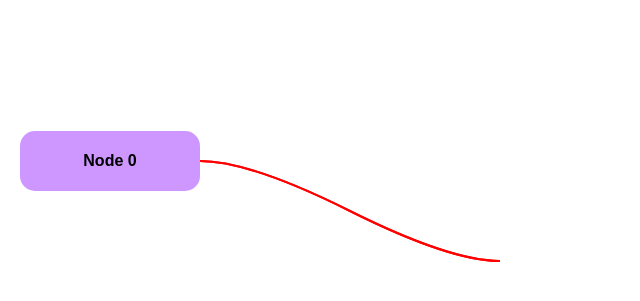
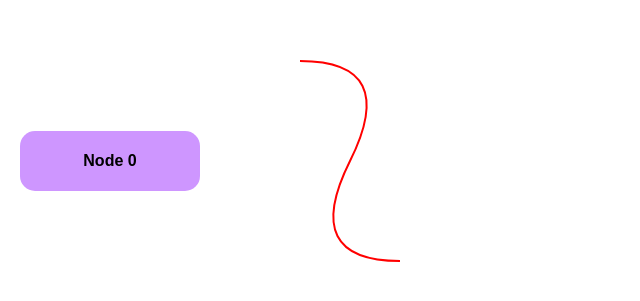
Before and after one commit to gladius-dancer/mind-map2, a React (Create React App) app: page / in a window 1280 px wide. Shown: the part 239-540 px from the top of the page, without its empty margins (0-640 px from the left). Built offline with nearby package versions, Linux system fonts and the light colour scheme.

Commit message:
Connection lines

```diff
--- a/src/components/Block/Block.tsx
+++ b/src/components/Block/Block.tsx
@@ -1,62 +1,107 @@
-import React, {useEffect, useRef, useState} from 'react';
+import React, {MutableRefObject, RefObject, useEffect, useRef, useState} from 'react';
 import "./Block.css";
 import {ReactComponent as Plus} from "../../assets/icons/plus-solid.svg"
-import ConnectionsContainer from "../ConnectionsContainer/ConnectionsContainer";
+import {ConnectionType} from "../ConnectionsContainer/types/ConnectionType";
+import {TreeType} from "../BlocksContainer/hooks/useAddChild";
+import {ConnectionsContainer} from "../ConnectionsContainer";
 
 type Content = {
     tree: any;
     addChild: (a: string) => void;
 }
 
+type LocationType = {
+    x: number;
+    y: number;
+}
+
+type CordinateType = {
+    start: LocationType;
+    end: LocationType;
+    childs: ConnectionType[]
+}
+
+
 function Block({tree, addChild}: Content) {
 
     const elementRefs = useRef<any[]>([]);
-    const [cordinate, setCordinate] = useState<any[]>([])
+    const [cordinate, setCordinate] = useState<CordinateType[]>([]);
+
+    const getCordinates = (tree: any) => {
+        // tree.forEach((item: any)=>{
+        //     console.log(elementRefs.current[item.version]);
+        //
+        // })
+
+        elementRefs.current.map((item)=>{
+            console.log(item.key);
+        })
+
+        /*tree?.forEach((node: any, index: any) => {
+            if (node.childs.length > 0) {
+                const elementRef = elementRefs.current[node.version];
+                const rect = elementRef.getBoundingClientRect();
+                setCordinate((prev: any) => {
+                    return prev.map((item: any) => {
+                        if (item.version === node.version) {
+                            return {...item, start: {x: rect.x + 180, y: rect.y + 30}, end: {x: rect.x, y: rect.y + 30}}
+                        }
+                    })
+                })
+                getCordinates(node.childs);
+            } else {
+                const elementRef = elementRefs.current[node.version];
+                const rect = elementRef.getBoundingClientRect();
+                setCordinate((prev: any) => {
+                    return prev.map((item: any) => {
+                        if (item.version === node.version) {
+                            return {...item, start: {x: rect.x + 180, y: rect.y + 30}, end: {x: rect.x, y: rect.y + 30}}
+                        }
+                    })
+                })
+            }
+        });*/
+    };
 
     useEffect(() => {
-        const getCoordinatesRecursive = (elements: any) => {
-            elements.forEach((element: any, index: any) => {
-                const elementRef = elementRefs.current[index];
-                if (elementRef) {
-                    const rect = elementRef.getBoundingClientRect();
-                    setCordinate(prev => [...prev, {x: rect.x, y: rect.y}])
-                    console.log(rect);
-                }
-                if (element?.childs?.length > 0) {
-                    getCoordinatesRecursive(element.childs);
-                }
-            });
-        };
-        getCoordinatesRecursive(tree);
+        getCordinates(tree);
+
     }, [tree]);
 
     return (
         <div className="block-layer">
+            {/*{cordinate?.map((start, index) => {*/}
+            {/*        return start.childs?.map((end: any) => (*/}
+                        <ConnectionsContainer
+                            // key={index}
+                            // start={{x: start.start.x, y: start.start.y}}
+                            // end={{x: end.end.x, y: end.end.y}}
+                            start={{x: 300, y: 300}}
+                            end={{x: 400, y: 500}}
+                        />
+            {/*        ))*/}
+            {/*    }*/}
+            {/*)*/}
+            {/*}*/}
             <div>
-                {cordinate.map((item, index)=>(
-                    <ConnectionsContainer
-                        key={index}
-                        start={{x: item?.x + 180, y: item?.y + 30}}
-                        end={{x: 500, y: 500}}/>
-                ))}
-                {tree?.map((branch: any, index: any) => (
+                {tree?.map(({childs, label, version}: TreeType, index: number) => (
                     <div
-                        key={branch.version}
-                        ref={(el) => (elementRefs.current[index] = el)}
+                        key={version}
+                        ref={(el:HTMLDivElement | null) => elementRefs.current[index] = el}
                         className="block-container-column">
                         <div className="block">
-                            <p>{branch.label} {branch.version}</p>
-                            <span className="add" onClick={() => addChild(branch.version)}>
+                            <p>{label} {version}</p>
+                            <span className="add" onClick={() => addChild(version)}>
                                 <Plus className="plus"/>
                             </span>
                         </div>
-                        {branch.childs.length > 0 && (
+                        {childs?.length > 0 && (
                             <div className='.block-container-row'>
                                 {tree?.map((item: any) => {
-                                    if(branch.version === item.version){
+                                        if(version === item.version){
                                             return (
                                                 <Block
-                                                key={branch.version}
+                                                    key={version}
                                                     tree={item.childs}
                                                     addChild={addChild}
                                                 />
@@ -70,7 +115,6 @@ function Block({tree, addChild}: Content) {
                 ))}
             </div>
         </div>
-
     );
 }
 
--- a/src/components/BlocksContainer/BlocksContainer.tsx
+++ b/src/components/BlocksContainer/BlocksContainer.tsx
@@ -1,56 +1,14 @@
-import React, {useState} from 'react';
+import React from 'react';
 import "./BlocksContainer.css";
 import {Block} from "../Block";
-import ConnectionsContainer from "../ConnectionsContainer/ConnectionsContainer";
-
-type TreeType = {
-    version: string,
-    label: string,
-    childs?: TreeType[]
-}
+import useAddChild from "./hooks/useAddChild";
 
 function BlocksContainer() {
-    const [tree, setTree] = useState<TreeType[]>(
-        [{
-            version: "0",
-            label: 'Node',
-            childs: [],
-        }],
-    );
 
-    const searchAndChangeElement = (treeArray: any, version: any) => {
-        return treeArray?.map((node: any) => {
-            if (node.version === version) {
-                if(node.childs.length > 0){
-                    return {
-                        ...node, childs: [...node.childs, {
-                            version: `${node.version}-${node.childs.length}`,
-                            label: `Child`,
-                            childs: []
-                        }]
-                    };
-                }else{
-                    return {
-                        ...node, childs: [...node.childs, {
-                            version: `${node.version}-0`,
-                            label: `Child`,
-                            childs: []
-                        }]
-                    };
-                }
-            }
-            else if (node.childs.length > 0) {
-                return {...node, childs: searchAndChangeElement(node.childs, version)};
-            }
-            else {
-                return node;
-            }
-        });
-    };
-    const addChild = (version: string) => {
-        const modifiedTree = searchAndChangeElement(tree, version);
-        setTree(modifiedTree);
-    };
+    const {
+        tree,
+        addChild
+    } = useAddChild();
 
     return (
         <div className="block-container">
@@ -58,6 +16,17 @@ function BlocksContainer() {
                 tree={tree}
                 addChild={addChild}
             />
+            {/*{cordinate?.map((start, index) => {
+                    return start.childs?.map((end: any) => (
+                        <ConnectionsContainer
+                            key={index}
+                            start={{x: start.start.x, y: start.start.y}}
+                            end={{x: end.end.x, y: end.end.y}}
+                        />
+                    ))
+                }
+            )
+            }*/}
         </div>
     );
 }
--- /dev/null
+++ b/src/components/BlocksContainer/hooks/useAddChild.ts
@@ -0,0 +1,59 @@
+import {useState} from 'react';
+
+export type TreeType = {
+    version: string,
+    label: string,
+    childs: TreeType[]
+}
+
+function useAddChild() {
+    const [tree, setTree] = useState<TreeType[]>(
+        [{
+            version: "0",
+            label: 'Node',
+            childs: [],
+        }],
+    );
+
+    const searchAndChangeElement = (treeArray: any, version: any) => {
+        return treeArray?.map((node: any) => {
+            if (node.version === version) {
+                if(node.childs.length > 0){
+                    return {
+                        ...node, childs: [...node.childs, {
+                            version: `${node.version}-${node.childs.length}`,
+                            label: `Child`,
+                            childs: []
+                        }]
+                    };
+                }else{
+                    return {
+                        ...node, childs: [...node.childs, {
+                            version: `${node.version}-0`,
+                            label: `Child`,
+                            childs: []
+                        }]
+                    };
+                }
+            }
+            else if (node.childs.length > 0) {
+                return {...node, childs: searchAndChangeElement(node.childs, version)};
+            }
+            else {
+                return node;
+            }
+        });
+    };
+    const addChild = (version: string) => {
+        const modifiedTree = searchAndChangeElement(tree, version);
+        setTree(modifiedTree);
+    };
+
+    return {
+        tree,
+        addChild,
+        searchAndChangeElement
+    }
+}
+
+export default useAddChild;
--- a/src/components/ConnectionsContainer/ConnectionsContainer.tsx
+++ b/src/components/ConnectionsContainer/ConnectionsContainer.tsx
@@ -1,42 +1,14 @@
-import React, {useEffect, useState} from 'react';
+import React, {useEffect} from 'react';
 import "./ConnectionsContainer.css";
-
-type CordinateType = {
-    x: number;
-    y: number;
-}
-
-type ConnectionType = {
-    start: CordinateType;
-    end: CordinateType
-}
+import useConnect from "./hooks/useConnect";
+import {ConnectionType} from "./types/ConnectionType";
 
 function ConnectionsContainer({start, end}: ConnectionType) {
-    const [line, setLine] = useState("");
 
-    function distance(start: CordinateType, end: CordinateType) {
-        const dx = start.x - end.x;
-        const dy = start.y - end.y;
-        return Math.sqrt(dx * dx + dy * dy);
-    }
-
-    function calculatePath(start: CordinateType, end: CordinateType) {
-        const center = {
-            x: (start.x + end.x) / 2,
-            y: (start.y + end.y) / 2,
-        };
-
-        const controlPoint = {
-            x: start.x + Math.min(distance(start, end), Math.abs(end.y - start.y) / 2, 150),
-            y: start.y,
-        };
-
-        setLine(`
-          M ${start.x},${start.y}
-          Q ${controlPoint.x}, ${controlPoint.y} ${center.x},${center.y}
-          T ${end.x},${end.y}
-        `);
-    }
+    const {
+        line,
+        calculatePath
+    } = useConnect();
 
     useEffect(() => {
         calculatePath(start, end);
@@ -44,14 +16,14 @@ function ConnectionsContainer({start, end}: ConnectionType) {
 
     return (
         <svg className="connections-container">
-            <g>
+            <path d="M20,4L30,15z" className="path-arrow-top"/>
+            <path d="M20,26L30,15z" className="path-arrow-bottom"/>
             <path
                 d={line}
                 fill="transparent"
                 stroke="red"
                 strokeWidth="2"
             ></path>
-            </g>
         </svg>
     );
 }
--- /dev/null
+++ b/src/components/ConnectionsContainer/hooks/useConnect.ts
@@ -0,0 +1,40 @@
+import {useState} from "react";
+import {CordinateType} from "../types/ConnectionType";
+
+function useConnect() {
+
+    const [line, setLine] = useState("");
+
+    const distance = (start: CordinateType, end: CordinateType)=> {
+        const dx = start.x - end.x;
+        const dy = start.y - end.y;
+        return Math.sqrt(dx * dx + dy * dy);
+    }
+
+    const calculatePath = (start: CordinateType, end: CordinateType)=> {
+        const center = {
+            x: (start.x + end.x) / 2,
+            y: (start.y + end.y) / 2,
+        };
+
+        const controlPoint = {
+            x: start.x + Math.min(distance(start, end), Math.abs(end.y - start.y) / 2, 150),
+            y: start.y,
+        };
+
+        setLine(`
+          M ${start.x},${start.y}
+          Q ${controlPoint.x}, ${controlPoint.y} ${center.x},${center.y}
+          T ${end.x},${end.y}
+        `);
+    }
+
+    return {
+        line,
+        setLine,
+        calculatePath,
+
+    }
+}
+
+export default useConnect;
--- /dev/null
+++ b/src/components/ConnectionsContainer/index.ts
@@ -0,0 +1,3 @@
+import {lazy} from "react";
+
+export const ConnectionsContainer = lazy(()=> import('./ConnectionsContainer'));
--- /dev/null
+++ b/src/components/ConnectionsContainer/types/ConnectionType.ts
@@ -0,0 +1,10 @@
+
+export type CordinateType = {
+    x: number;
+    y: number;
+}
+
+export type ConnectionType = {
+    start: CordinateType;
+    end: CordinateType
+}
```
Also changed, not shown: public/manifest.json. Lines whose indentation alone changed are shown as unchanged.
